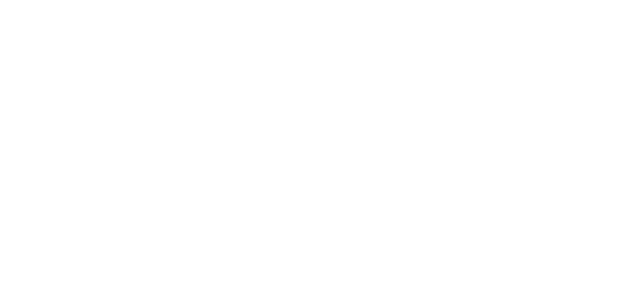
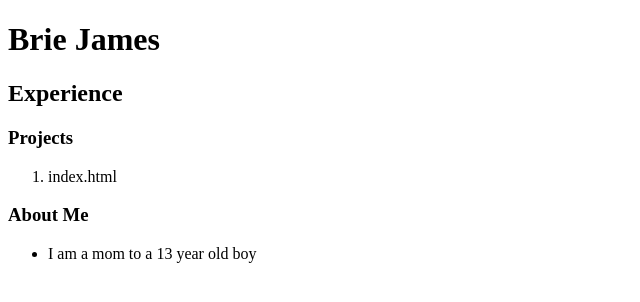
Before and after one commit to briejames/Brie-Portfolio-Project, a plain HTML site: page index.html/index.html in a window 1280 px wide. Shown: the whole page, without its empty margins (0-640 px from the left). Drawn offline with Linux system fonts and the light colour scheme.

Commit message:
This will add unordered and ordered lists under the bold headings for each new section.

```diff
--- a/index.html/index.html
+++ b/index.html/index.html
@@ -3,3 +3,15 @@
 <head>
     <title> Brie James Portfolio</title>
 </head>
+<body>
+    <h1> Brie James</h1>
+    <h2> Experience<h2>
+    <h3>Projects</h3>
+        <ol>
+            <li>index.html</li>
+        </ol>
+    <h3> About Me</h3>
+    <ul>
+        <li>I am a mom to a 13 year old boy</li>
+
+    </ul>
```
